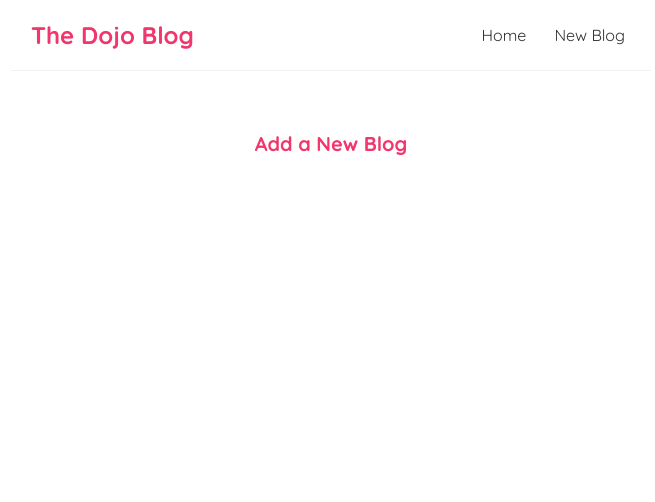
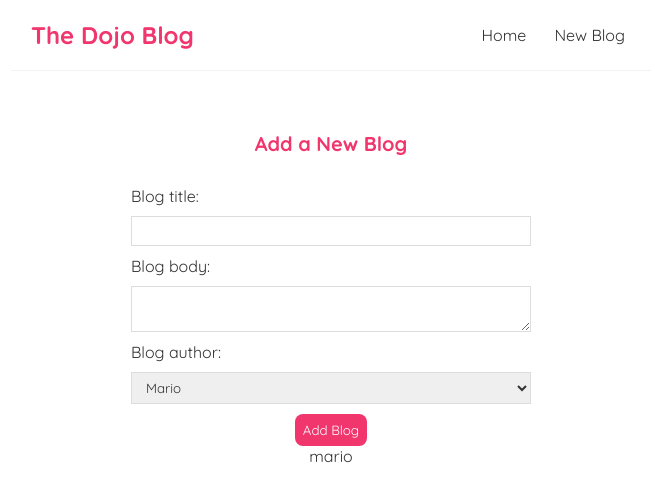
Before and after one commit to rvd2pwipwip/dojo-blog-02, a React (Create React App) app: page /create in a window 1280 px wide. Shown: the top 502 px of the page, without its empty margins (309-964 px from the left). Built offline with nearby package versions, Linux system fonts and the light colour scheme; the HTML template or start-up script is replaced by a standard one.

Commit message:
controlled inputs

```diff
--- a/src/Create.js
+++ b/src/Create.js
@@ -1,7 +1,37 @@
+import { useState } from "react";
+
 const Create = () => {
+  const [title, setTitle] = useState("");
+  const [body, setBody] = useState("");
+  const [author, setAuthor] = useState("mario");
+
   return (
     <div className="create">
       <h2>Add a New Blog</h2>
+      <form>
+        <label>Blog title:</label>
+        <input
+          type="text"
+          required
+          value={title}
+          onChange={(e) => setTitle(e.target.value)}
+        />
+        <label>Blog body:</label>
+        <textarea
+          required
+          value={body}
+          onChange={(e) => setBody(e.target.value)}
+        />
+        <label>Blog author:</label>
+        <select value={author} onChange={(e) => setAuthor(e.target.value)}>
+          <option value="mario">Mario</option>
+          <option value="yoshi">Yoshi</option>
+        </select>
+        <button>Add Blog</button>
+        <p>{title}</p>
+        <p>{body}</p>
+        <p>{author}</p>
+      </form>
     </div>
   );
 };
```
